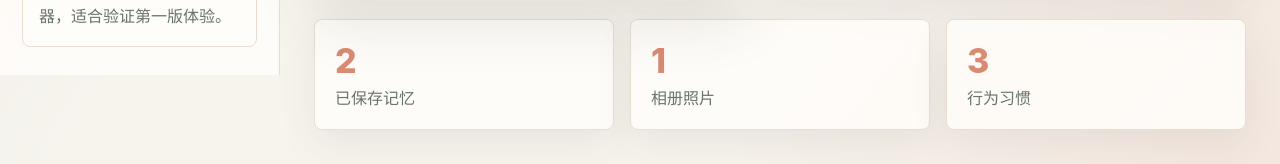
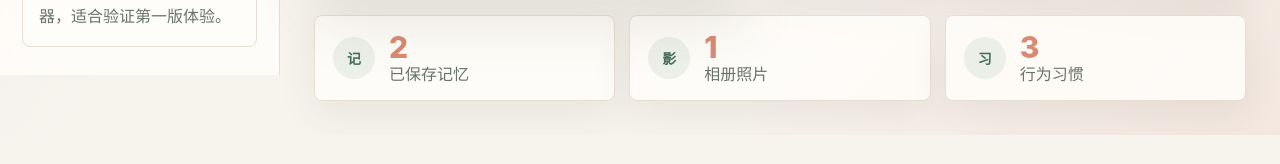
Before and after one commit to maichecb-dotcom/pawmemory-mvp, a plain HTML site: page index.html in a window 1280 px wide. Shown: the part 725-889 px from the top of the page. After the commit the page ends 860 px from the top, so only its background shows below. Drawn offline with Linux system fonts and the light colour scheme.

Commit message:
Tighten home metrics layout

```diff
--- a/index.html
+++ b/index.html
@@ -88,16 +88,25 @@
 
           <div class="metrics-grid">
             <article class="metric">
+              <div class="metric-icon">记</div>
+              <div>
                 <span id="memoryCount">0</span>
                 <p>已保存记忆</p>
+              </div>
             </article>
             <article class="metric">
+              <div class="metric-icon">影</div>
+              <div>
                 <span id="photoCount">0</span>
                 <p>相册照片</p>
+              </div>
             </article>
             <article class="metric">
+              <div class="metric-icon">习</div>
+              <div>
                 <span id="habitCount">0</span>
                 <p>行为习惯</p>
+              </div>
             </article>
           </div>
         </section>
--- a/styles.css
+++ b/styles.css
@@ -409,24 +409,43 @@ h3 {
 .metrics-grid {
   display: grid;
   grid-template-columns: repeat(3, 1fr);
-  gap: 16px;
-  margin-top: 22px;
+  gap: 14px;
+  margin-top: 18px;
 }
 
 .metric {
-  padding: 20px;
+  display: flex;
+  align-items: center;
+  gap: 14px;
+  min-height: 86px;
+  padding: 16px 18px;
+}
+
+.metric-icon {
+  display: grid;
+  place-items: center;
+  flex: 0 0 42px;
+  width: 42px;
+  height: 42px;
+  border-radius: 999px;
+  color: var(--sage-dark);
+  background: rgba(125, 161, 139, 0.14);
+  font-size: 14px;
+  font-weight: 850;
 }
 
 .metric span {
   display: block;
-  margin-bottom: 4px;
+  margin-bottom: 2px;
   color: var(--coral);
-  font-size: 34px;
+  font-size: 30px;
+  line-height: 1;
   font-weight: 850;
 }
 
 .metric p {
   margin-bottom: 0;
+  line-height: 1.25;
 }
 
 .form-panel,
```
Lines whose indentation alone changed are shown as unchanged.
